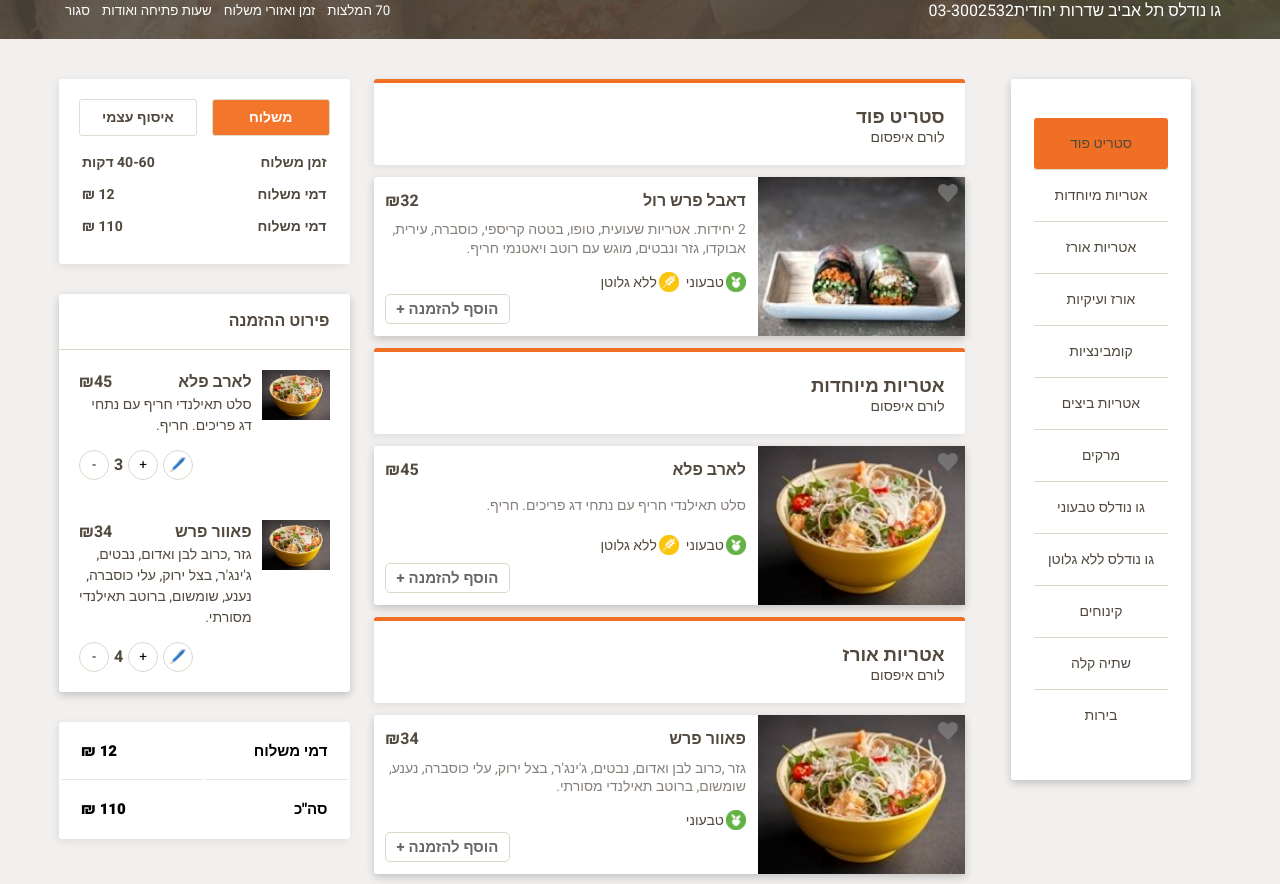
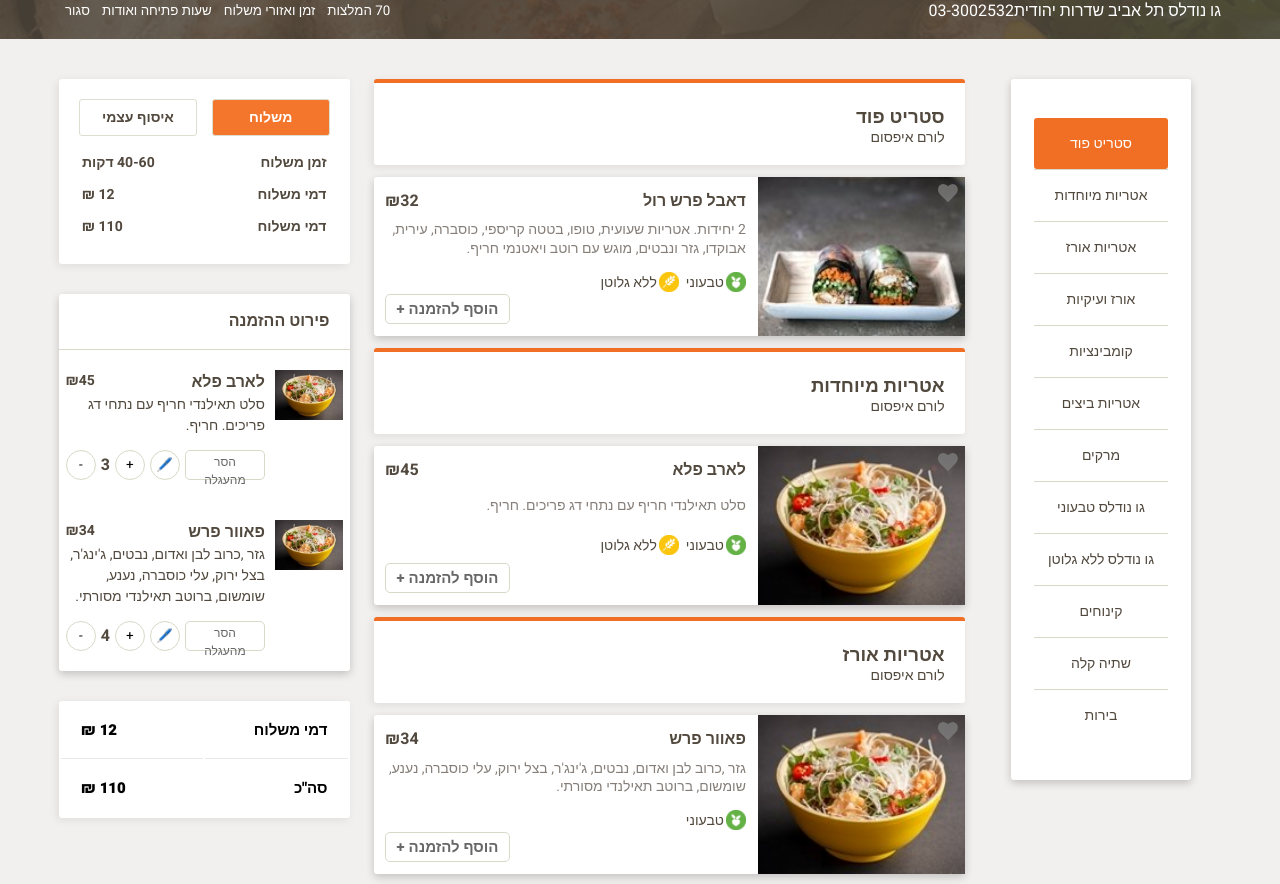
Before and after one commit to danaweig/mishloha, a React (Create React App) app: page / in a window 1280 px wide. Shown: the part 475-1359 px from the top of the page. Built offline with nearby package versions, Linux system fonts and the light colour scheme.

Commit message:
remove from cart button added

```diff
--- a/src/components/Cart/CartItem.js
+++ b/src/components/Cart/CartItem.js
@@ -7,7 +7,7 @@ import DishPopup from '../DishPopup/DishPopup.js';
 import CartItemQuantity from './CartItemQuantity.js';
 
 const CartItem = (props) => {
-  const { cartItems, increaseCartQuantity, decreseCartQuantity, openPopup } = useContext(menuContext);
+  const { cartItems, increaseCartQuantity, decreseCartQuantity, openPopup, removeFromCart } = useContext(menuContext);
 
   const addComments = () => {
     return (
@@ -30,8 +30,9 @@ const CartItem = (props) => {
           <span>₪{props.price}</span>
         </div>
         <p className="cartItemDescription">{props.desc}</p>
-        <div className="cartItemQuantity">
-          <button onClick={() => openPopup(props.id)}>🖊️</button>
+        <div className="cartItemQuantityContainer">
+          <button className="remove-from-cart" onClick={() => (removeFromCart(props.id, props.itemQuantity))}>הסר מהעגלה</button>
+          <button className="cartItemQuantityBtn" onClick={() => openPopup(props.id)}>🖊️</button>
           <CartItemQuantity increase={() => increaseCartQuantity(props.id)}
             decrease={() => decreseCartQuantity(props.id)}
             itemQuantity={props.itemQuantity} />
--- a/src/components/Cart/CartItem.scss
+++ b/src/components/Cart/CartItem.scss
@@ -1,6 +1,7 @@
 .cartItem {
   padding: 20px;
   display: flex;
+  justify-content: center;
 
 
   .cartItemIMG {
@@ -17,11 +18,38 @@
     }
     span {
       font-weight: 700;
+      font-size: 14px;
     }
   }
   .cartItemDescription {
     font-size: 14px;
     margin-top: 0;
   }
+}
+
+.cartItemQuantityContainer {
+  display: flex;
+
+  .remove-from-cart {
+    height: 30px;
+    width: 80px;
+    background: #fff;
+    border: 1px solid #d7dac9;
+    font-size: 12px;
+    color: #676767;
+    border-radius: 5px;
+    padding: 2px 6px;
+    cursor: pointer;
+  }
+
+  .cartItemQuantityBtn {
+    width: 30px;
+    height: 30px;
+    border-radius: 50%;
+    border: 1px solid #d8d9c8;
+    background-color: #fff;
+    margin-right: 5px;
+    cursor: pointer;
+  }
 
 }
--- a/src/components/Cart/CartItemQuantity.js
+++ b/src/components/Cart/CartItemQuantity.js
@@ -8,9 +8,9 @@ const CartItemQuantity = (props) => {
 
   return (
     <div className="cartItemQuantity">
-      <button onClick={props.increase}>+</button>
+      <button className="cartItemQuantityBtn" onClick={props.increase}>+</button>
       <span>{props.itemQuantity}</span>
-      <button onClick={props.decrease}>-</button>
+      <button className="cartItemQuantityBtn" onClick={props.decrease}>-</button>
     </div>
   )
 }
--- a/src/components/Cart/CartItemQuantity.scss
+++ b/src/components/Cart/CartItemQuantity.scss
@@ -3,7 +3,8 @@
 .cartItemQuantity {
     display: flex;
     justify-content: flex-end;
-    button {
+
+    .cartItemQuantityBtn {
       width: 30px;
       height: 30px;
       border-radius: 50%;
--- a/src/components/CategoryMenu/CategoryMenu.scss
+++ b/src/components/CategoryMenu/CategoryMenu.scss
@@ -31,10 +31,13 @@ html {
     border: none;
   }
 
-  .is-current{
+  .is-current {
     background-color: #f16f24;
     border-radius: 3px;
     border-top: none;
+    a{
+      color: #fff;
+    }
   }
 
   a{
--- a/src/contexts/store.js
+++ b/src/contexts/store.js
@@ -166,6 +166,9 @@ const MenuContextProvider = (props) => {
   const decreseCartQuantity = (id) => {
     updateCartQuantity(id, -1);
   }
+  const removeFromCart = (id, quantity) => {
+    updateCartQuantity(id, -quantity );
+  }
   const [popup, setPopup] = useState({
     id: -1,
     is_opened: false,
@@ -195,7 +198,8 @@ const MenuContextProvider = (props) => {
         updateCartQuantity,
         popup,
         closePopup,
-        openPopup
+        openPopup,
+        removeFromCart
       }
     }>
       {props.children}
```
